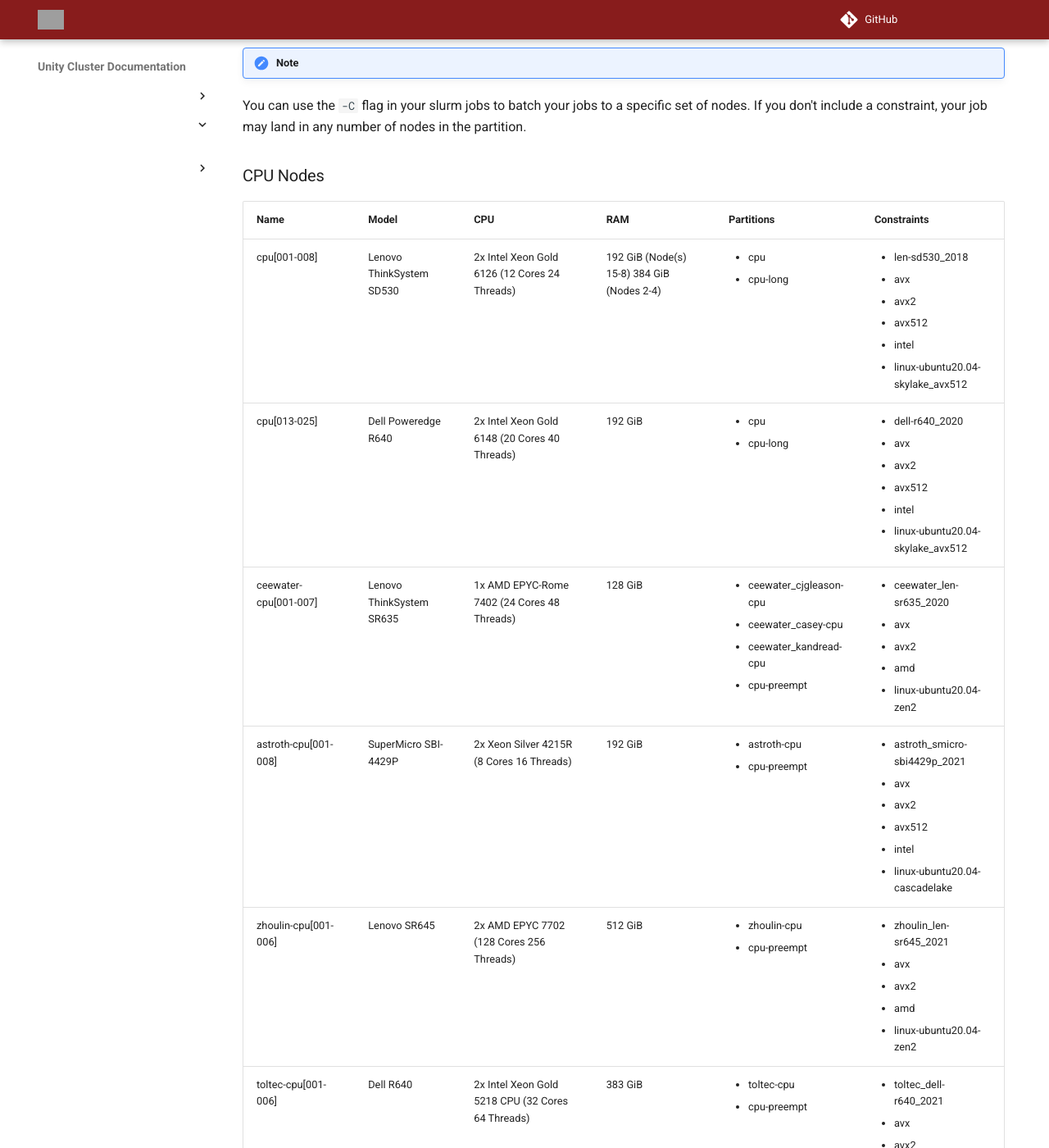
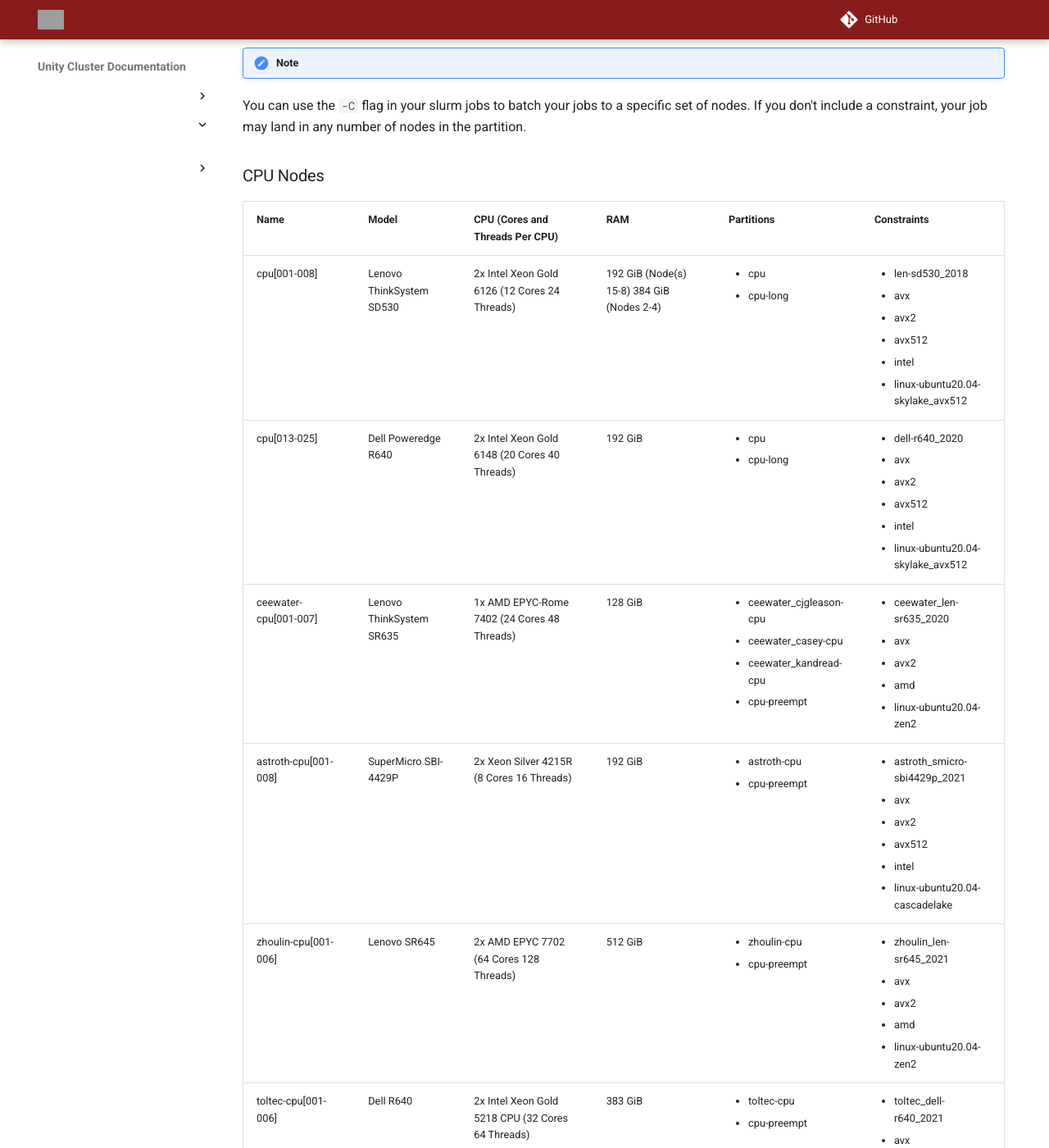
Before and after one commit to UMass-RC/unity-docs, an MkDocs documentation site: the page built from docs/technical/nodelist.md, in a window 1280 px wide and 1400 px high, scrolled down 193 px. Shown: the whole window at 82% size. Built offline with MkDocs 1.6.1 and Material for MkDocs 9.7.7, drawn with Linux system fonts in a browser that asks for light colours; comment, search, counter and statistics services are not loaded; grey boxes are pictures that could not be loaded.

Commit message:
fix inconsistency in core counts

```diff
--- a/sheets-to-md/output/cpu-nodes.md
+++ b/sheets-to-md/output/cpu-nodes.md
@@ -1,10 +1,10 @@
-| Name                      | Model                    | CPU                                               | RAM                                        | Partitions                                                                                                            | Constraints                                                                                                                                |
+| Name                      | Model                    | CPU (Cores and Threads Per CPU)                   | RAM                                        | Partitions                                                                                                            | Constraints                                                                                                                                |
 |:--------------------------|:-------------------------|:--------------------------------------------------|:-------------------------------------------|:----------------------------------------------------------------------------------------------------------------------|:-------------------------------------------------------------------------------------------------------------------------------------------|
 | cpu[001-008]              | Lenovo ThinkSystem SD530 | 2x Intel Xeon Gold 6126 (12 Cores 24 Threads)     | 192 GiB (Node(s) 15-8) 384 GiB (Nodes 2-4) | <ul><li>cpu</li><li>cpu-long</li></ul>                                                                                | <ul><li>len-sd530_2018</li><li>avx</li><li>avx2</li><li>avx512</li><li>intel</li><li>linux-ubuntu20.04-skylake_avx512</li></ul>            |
 | cpu[013-025]              | Dell Poweredge R640      | 2x Intel Xeon Gold 6148 (20 Cores 40 Threads)     | 192 GiB                                    | <ul><li>cpu</li><li>cpu-long</li></ul>                                                                                | <ul><li>dell-r640_2020</li><li>avx</li><li>avx2</li><li>avx512</li><li>intel</li><li>linux-ubuntu20.04-skylake_avx512</li></ul>            |
 | ceewater-cpu[001-007]     | Lenovo ThinkSystem SR635 | 1x AMD EPYC-Rome 7402 (24 Cores 48 Threads)       | 128 GiB                                    | <ul><li>ceewater_cjgleason-cpu</li><li>ceewater_casey-cpu</li><li>ceewater_kandread-cpu</li><li>cpu-preempt</li></ul> | <ul><li>ceewater_len-sr635_2020</li><li>avx</li><li>avx2</li><li>amd</li><li>linux-ubuntu20.04-zen2</li></ul>                              |
 | astroth-cpu[001-008]      | SuperMicro SBI-4429P     | 2x Xeon Silver 4215R (8 Cores 16 Threads)         | 192 GiB                                    | <ul><li>astroth-cpu</li><li>cpu-preempt</li></ul>                                                                     | <ul><li>astroth_smicro-sbi4429p_2021</li><li>avx</li><li>avx2</li><li>avx512</li><li>intel</li><li>linux-ubuntu20.04-cascadelake</li></ul> |
-| zhoulin-cpu[001-006]      | Lenovo SR645             | 2x AMD EPYC 7702 (128 Cores 256 Threads)          | 512 GiB                                    | <ul><li>zhoulin-cpu</li><li>cpu-preempt</li></ul>                                                                     | <ul><li>zhoulin_len-sr645_2021</li><li>avx</li><li>avx2</li><li>amd</li><li>linux-ubuntu20.04-zen2</li></ul>                               |
+| zhoulin-cpu[001-006]      | Lenovo SR645             | 2x AMD EPYC 7702 (64 Cores 128 Threads)           | 512 GiB                                    | <ul><li>zhoulin-cpu</li><li>cpu-preempt</li></ul>                                                                     | <ul><li>zhoulin_len-sr645_2021</li><li>avx</li><li>avx2</li><li>amd</li><li>linux-ubuntu20.04-zen2</li></ul>                               |
 | toltec-cpu[001-006]       | Dell R640                | 2x Intel Xeon Gold 5218 CPU (32 Cores 64 Threads) | 383 GiB                                    | <ul><li>toltec-cpu</li><li>cpu-preempt</li></ul>                                                                      | <ul><li>toltec_dell-r640_2021</li><li>avx</li><li>avx2</li><li>avx512</li><li>intel</li><li>linux-ubuntu20.04-cascadelake</li></ul>        |
 | gaoseismolab-cpu[001-005] | Lenovo SR630 v2          | 2x Intel Xeon Platinum 8358 (32 Cores 64 Threads) | 512 GiB                                    | <ul><li>gaoseismolab-cpu</li><li>cpu-preempt</li></ul>                                                                | <ul><li>avx</li><li>avx2</li><li>avx512</li><li>intel</li><li>linux-ubuntu20.04-icelake</li></ul>                                          |
 | uri-cpu[001-005]          | Intel S2600BPB           | 2x Intel Xeon Gold 6238R (28 Cores 56 Threads)    | 512 GiB                                    | <ul><li>uri-cpu</li><li>cpu</li><li>cpu-long</li></ul>                                                                | <ul><li>avx</li><li>avx2</li><li>avx512</li><li>intel</li><li>linux-ubuntu20.04-cascadelake</li></ul>                                      |
```
